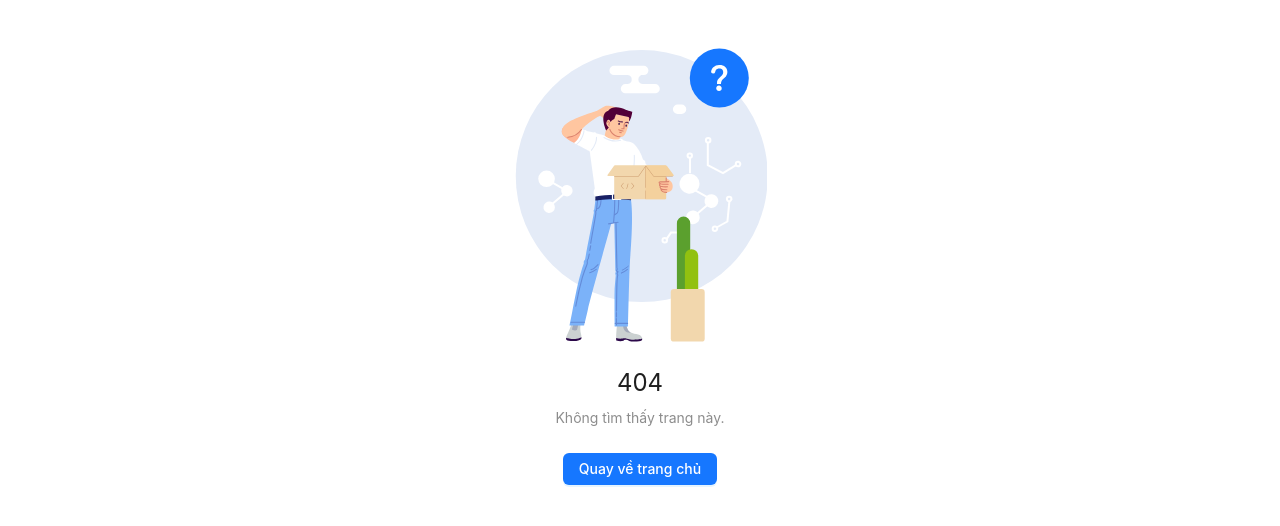
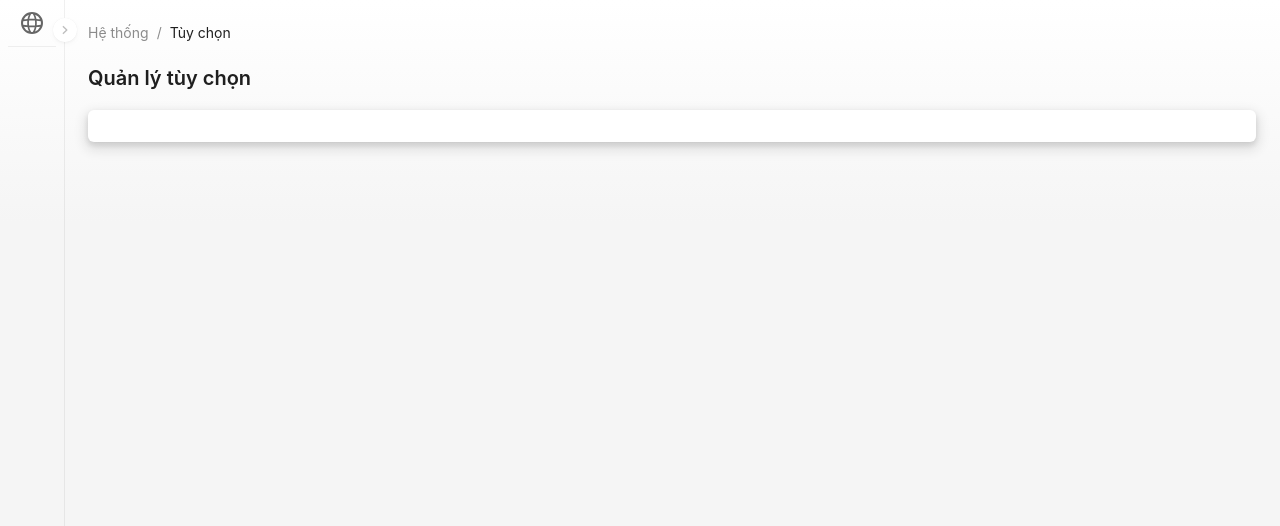
Before and after one commit to phamviet86/phoenix-bingo-js, a Next.js app: page /app/system/options in a window 1280 px wide. Before the commit this address had no page. Shown: the top 526 px of the page. Built offline with nearby package versions, Linux system fonts and the light colour scheme; what @ant-design/nextjs-registry would draw is missing.

Commit message:
add options page

```diff
--- /dev/null
+++ b/src/app/(front)/app/system/options/page.js
@@ -0,0 +1,104 @@
+"use client";
+
+import { EditOutlined, InfoCircleOutlined } from "@ant-design/icons";
+import { ProCard } from "@ant-design/pro-components";
+import { PageContainer, Button } from "@/component/common";
+// import {
+//   OptionTable,
+//   OptionInfo,
+//   OptionsColumns,
+//   OptionForm,
+//   OptionsFields,
+// } from "@/component/custom";
+import { useTable, useInfo, useForm } from "@/component/hook";
+
+export default function Page() {
+  const optionTable = useTable();
+  const optionInfo = useInfo();
+  const optionForm = useForm();
+
+  const pageButton = [
+    // <Button
+    //   key="create-button"
+    //   label="Tạo mới"
+    //   onClick={() => {
+    //     optionForm.setTitle("Tạo tùy chọn");
+    //     optionForm.open({});
+    //   }}
+    // />,
+  ];
+
+  const pageContent = (
+    <ProCard boxShadow>
+      {/* <OptionTable
+        tableHook={optionTable}
+        columns={OptionsColumns()}
+        leftColumns={[
+          {
+            width: 56,
+            align: "center",
+            search: false,
+            render: (_, record) => (
+              <Button
+                icon={<InfoCircleOutlined />}
+                variant="link"
+                onClick={() => optionInfo.open(record)}
+              />
+            ),
+          },
+        ]}
+        rightColumns={[
+          {
+            width: 56,
+            align: "center",
+            search: false,
+            render: (_, record) => (
+              <Button
+                icon={<EditOutlined />}
+                variant="link"
+                onClick={() => {
+                  optionForm.setTitle("Sửa tùy chọn");
+                  optionForm.open(record);
+                }}
+              />
+            ),
+            responsive: ["md"],
+          },
+        ]}
+      />
+      <OptionInfo
+        infoHook={optionInfo}
+        columns={OptionsColumns()}
+        dataSource={optionInfo.record}
+        title="Thông tin tùy chọn"
+        footer={[
+          <Button
+            key="edit-button"
+            label="Sửa"
+            onClick={() => {
+              optionInfo.close();
+              optionForm.setTitle("Sửa tùy chọn");
+              optionForm.open(optionInfo.record);
+            }}
+          />,
+        ]}
+      />
+      <OptionForm
+        formHook={optionForm}
+        fields={OptionsFields()}
+        onDataSubmitSuccess={() => optionTable.reload()}
+        initialValues={optionForm.record}
+        title={optionForm.title}
+      /> */}
+    </ProCard>
+  );
+
+  return (
+    <PageContainer
+      items={[{ title: "Hệ thống" }, { title: "Tùy chọn" }]}
+      title="Quản lý tùy chọn"
+      extra={pageButton}
+      content={pageContent}
+    />
+  );
+}
--- /dev/null
+++ b/src/component/hook/index.js
@@ -0,0 +1,4 @@
+export * from "./useTable";
+export * from "./useInfo";
+export * from "./useDesc";
+export * from "./useForm";
```
